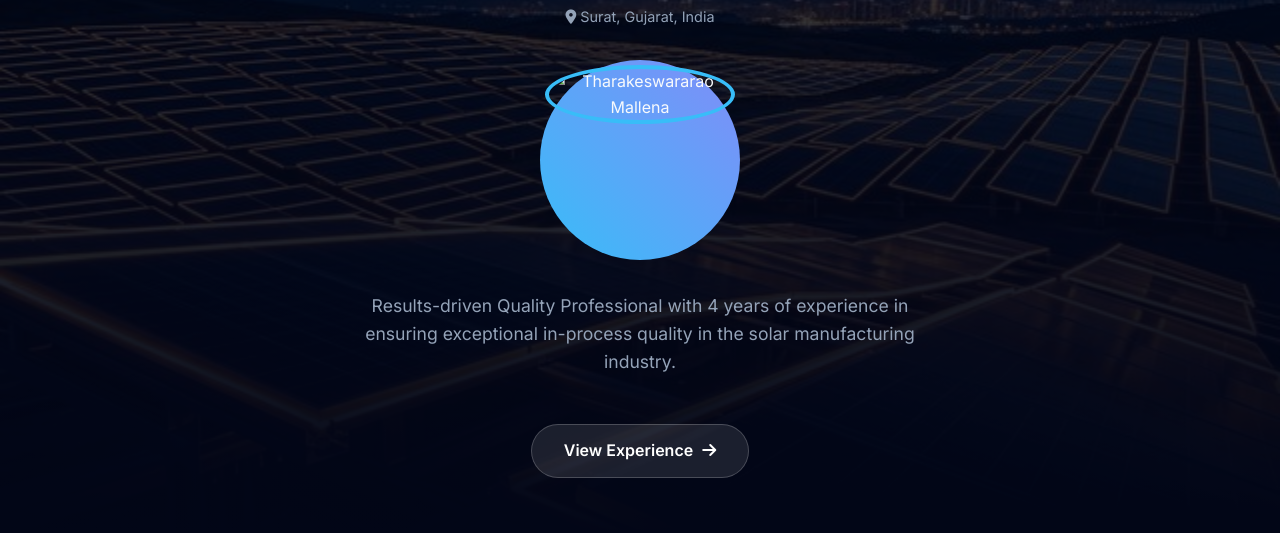
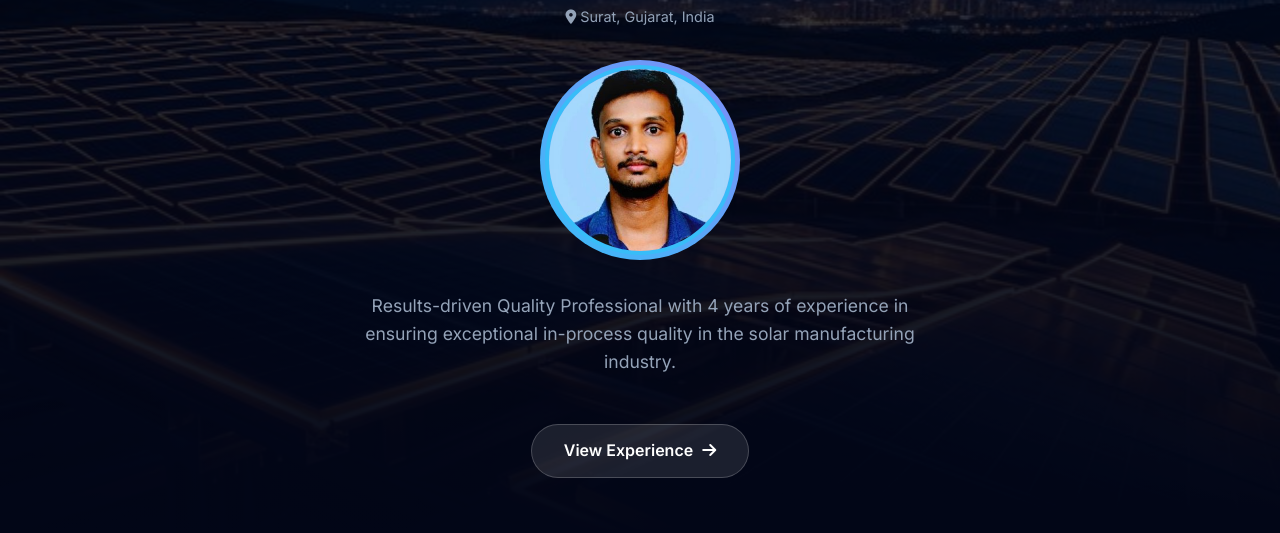
Before and after one commit to ganeshadatala/portfolio-, a plain HTML site: page index.html in a window 1280 px wide. Shown: the part 267-800 px from the top of the page. Drawn offline with Linux system fonts and the light colour scheme.

Commit message:
Update profile image source in index.html

```diff
--- a/index.html
+++ b/index.html
@@ -33,7 +33,7 @@
                 <i class="fas fa-map-marker-alt"></i> Surat, Gujarat, India
             </div>
             <div class="profile-img-container fade-in delay-4" style="margin-top: 2rem; margin-bottom: 2rem;">
-                <img src="assets/images/profile.jpg" alt="Tharakeswararao Mallena" class="profile-img" style="border: 4px solid var(--primary);">
+                <img src="profile.jpg" alt="Tharakeswararao Mallena" class="profile-img" style="border: 4px solid var(--primary);">
             </div>
             <p class="fade-in delay-4">Results-driven Quality Professional with 4 years of experience in ensuring exceptional in-process quality in the solar manufacturing industry.</p>
             <div class="hero-buttons fade-in delay-4">
```
